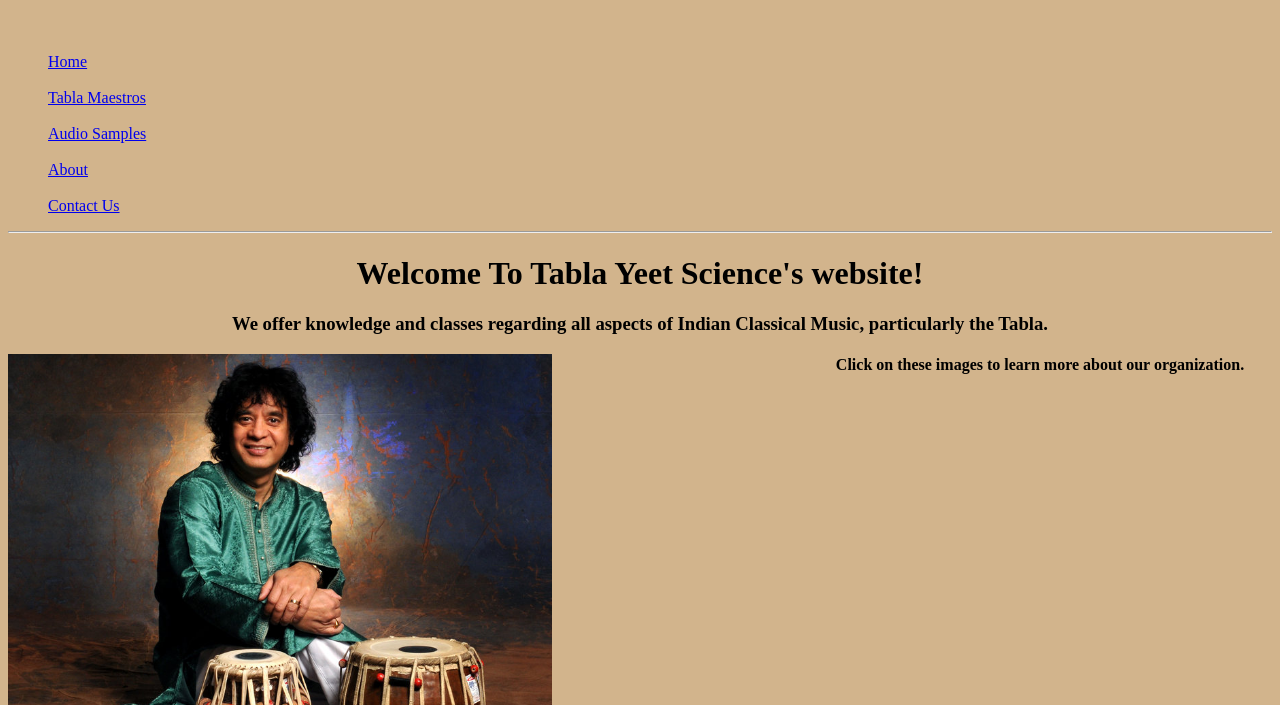
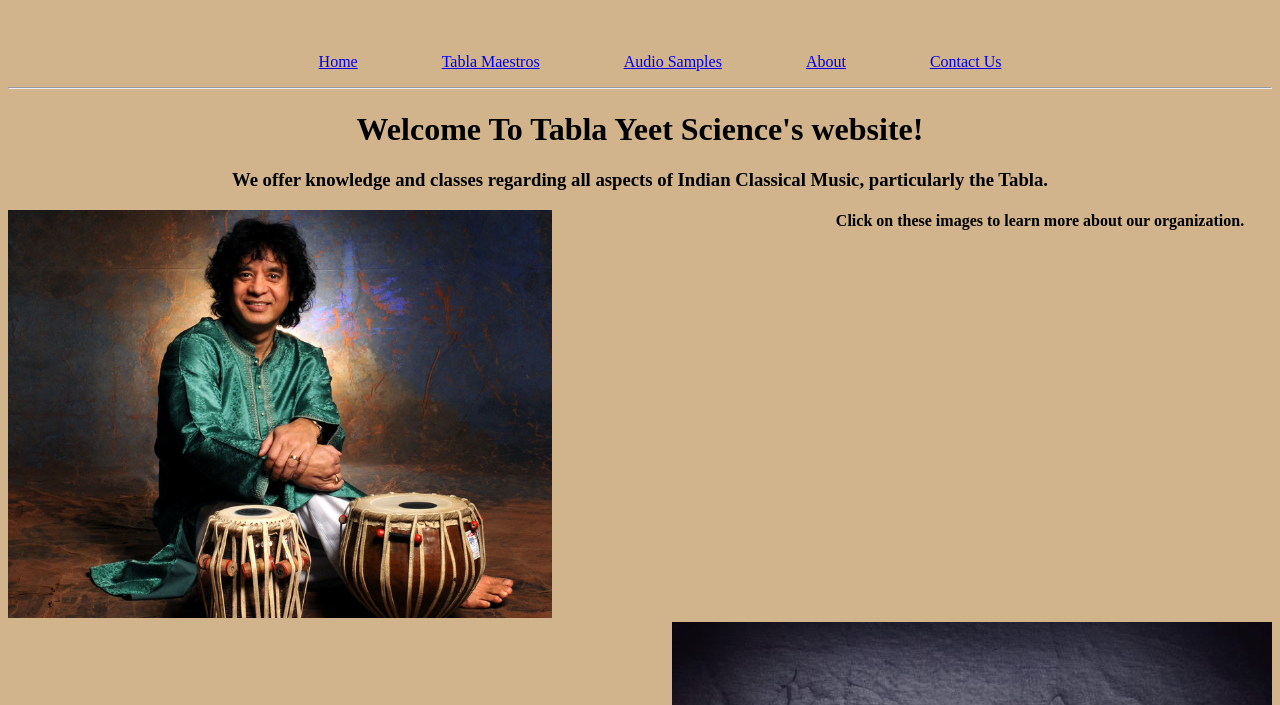
Before and after one commit to notnotani/cty_code, a plain HTML site: page wd1/final/index.html in a window 1280 px wide. Shown: the part 95-800 px from the top of the page. Drawn offline with Linux system fonts and the light colour scheme.

Commit message:
polished some bugs

```diff
--- a/wd1/final/index.html
+++ b/wd1/final/index.html
@@ -10,10 +10,10 @@
 	</div>
 	<ul class="vertnavbar">
 		<br><br>
-		<li><a href="index.html">Home</a></li><br>
-		<li><a href="maestros.html">Tabla Maestros</a></li><br>
-		<li><a href="audio.html">Audio Samples</a></li><br>
-		<li><a href="about.html">About</a></li><br>
+		<li><a href="index.html">Home</a></li>
+		<li><a href="maestros.html">Tabla Maestros</a></li>
+		<li><a href="audio.html">Audio Samples</a></li>
+		<li><a href="about.html">About</a></li>
 		<li><a href="contact.html">Contact Us</a></li>
 
 	</ul>
--- a/wd1/final/style.css
+++ b/wd1/final/style.css
@@ -6,7 +6,12 @@
 }
 .vertnavbar {
   	list-style-type: none;
-  	background-color: rgb(210,180,140)
+  	background-color: rgb(210,180,140);
+  	text-align: center;
+}
+.vertnavbar li {
+	display: inline;
+	padding: 40px;
 }
 #logo {
 	text-align: center;
```
Also changed, not shown: wd1/final/about.html (+4 -4 lines), wd1/final/audio.html (+4 -4 lines), wd1/final/contact.html (+5 -5 lines), wd1/final/maestros.html (+8 -8 lines).
